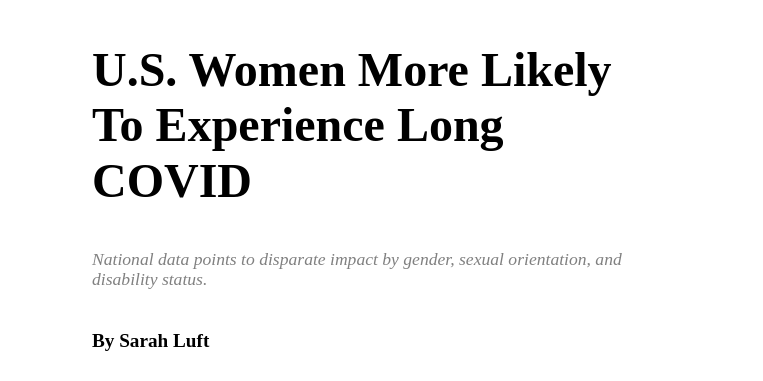
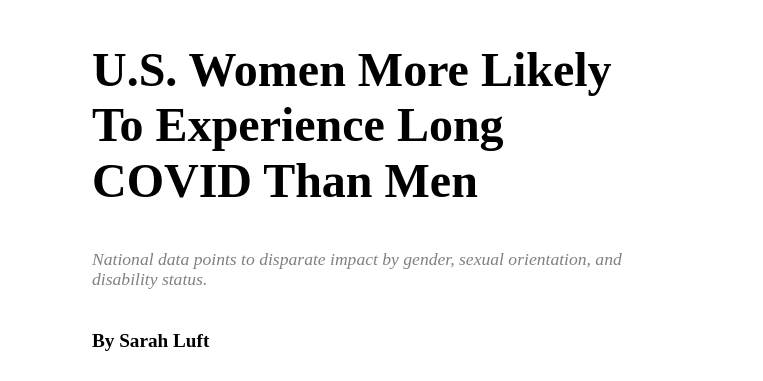
Before and after one commit to saluft/long-covid-rate-disparities, a plain HTML site: page index.html in a window 1280 px wide. Shown: the top 381 px of the page, without its empty margins (258-1021 px from the left). Drawn offline with nearby package versions, Linux system fonts and the light colour scheme.

Commit message:
Add files via upload

```diff
--- a/index.html
+++ b/index.html
@@ -10,14 +10,14 @@
 		<!-- Links to stylesheet -->
 		<link rel="stylesheet" type="text/css" href="styles.css">
 		<!-- Remember to update page title -->
-		<title>U.S. Women More Likely To Experience Long COVID</title>
+		<title>U.S. Women More Likely To Experience Long COVID Than Men</title>
 	</head>
 
 	<body>
 		<!-- All content goes here -->
 		<div class="container">
 			<h1>
-				U.S. Women More Likely To Experience Long COVID
+				U.S. Women More Likely To Experience Long COVID Than Men
 			</h1>
             <h6>National data points to disparate impact by gender, sexual orientation, and disability status.</h6>
             <h5>By Sarah Luft</h5>
```
